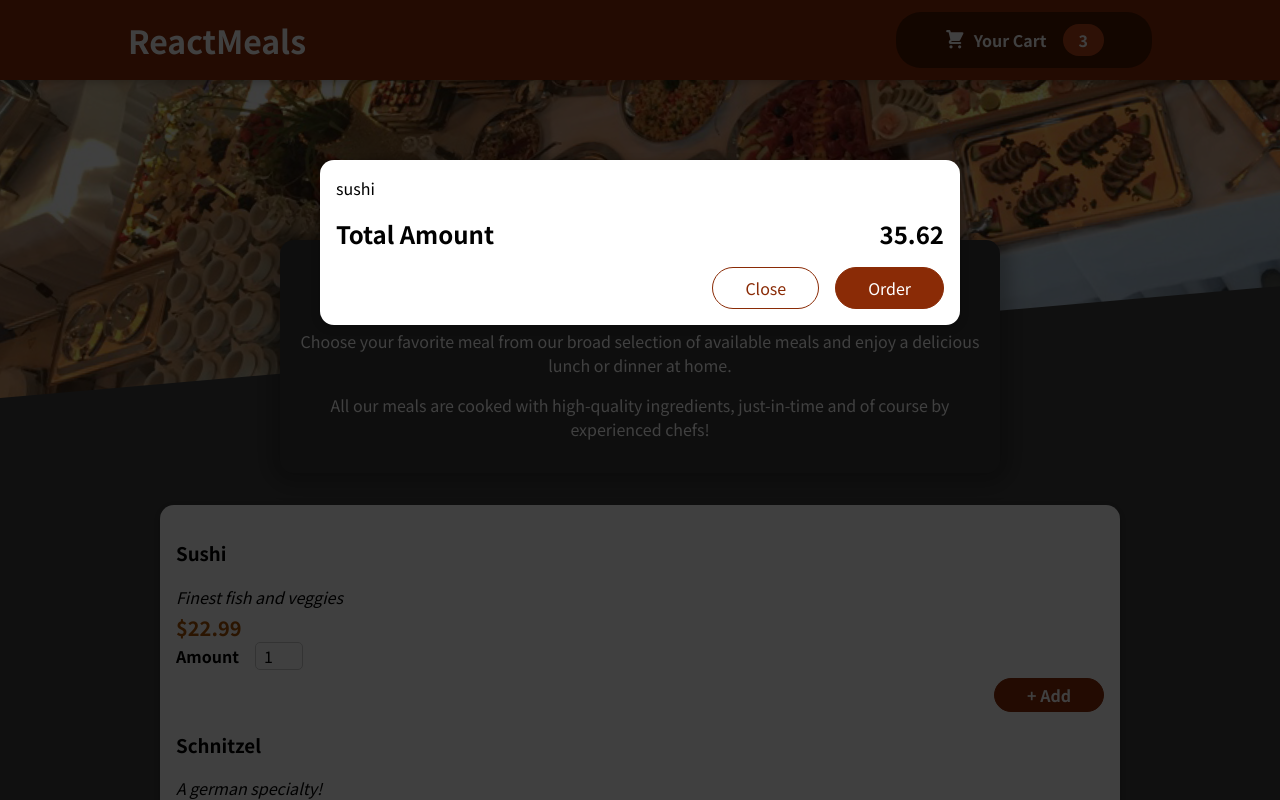
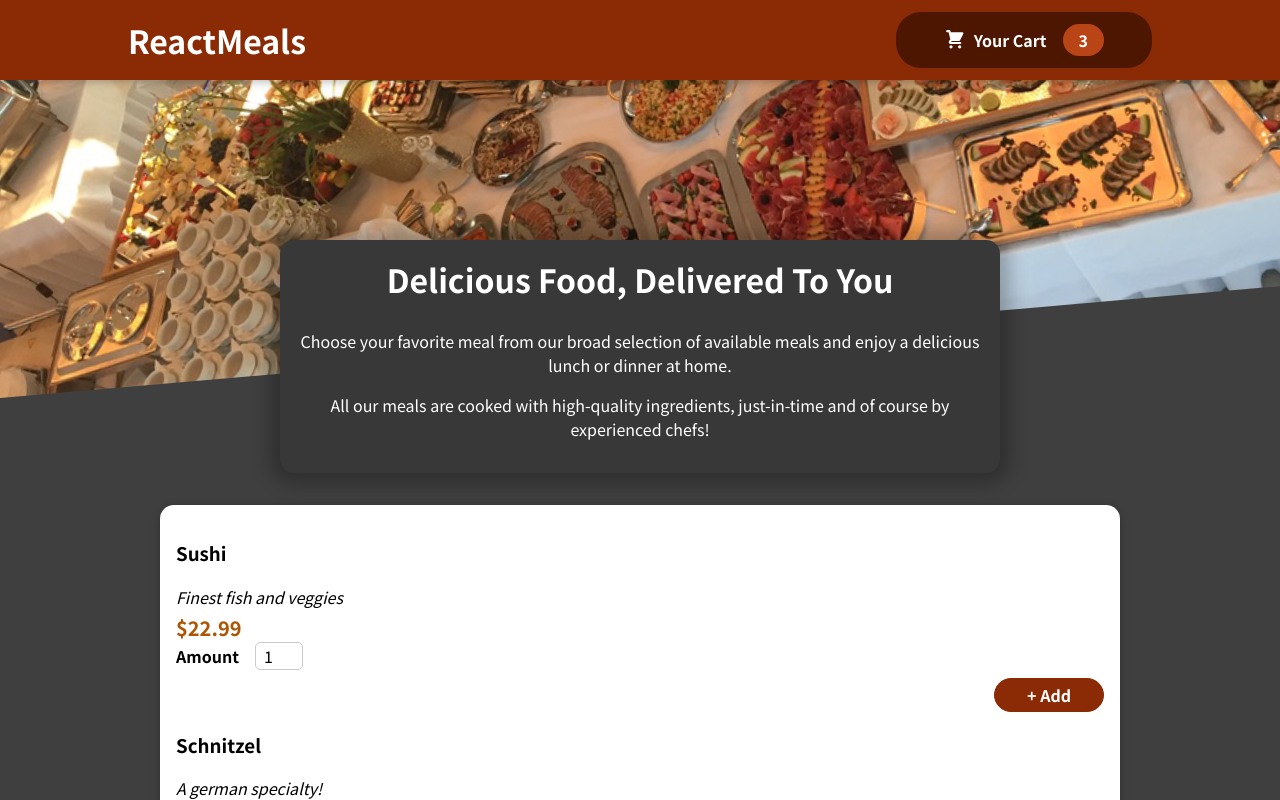
Before and after one commit to TFVO11/maximilian_PracticeProject, a React (Create React App) app: page / in a window 1280 px wide. Shown: the top 800 px of the page. Built offline with nearby package versions, Linux system fonts and the light colour scheme.

Commit message:
add_Cart&Modal state

```diff
--- a/src/App.js
+++ b/src/App.js
@@ -1,14 +1,24 @@
-import React, { Fragment } from 'react';
+import React, { Fragment, useState } from 'react';
 
 import Header from './components/Layout/Header';
 import Meals from './components/Meals/Meals';
 import Cart from './components/Cart/Cart';
 
 function App() {
+  const [cartIsShown, setCartIsShown] = useState(false);
+
+  const shownCartHandler = () => {
+    setCartIsShown(true);
+  };
+
+  const hideCartHandler = () => {
+    setCartIsShown(false);
+  };
+
   return (
     <Fragment>
-      <Cart />
-      <Header />
+      {cartIsShown &&  <Cart onClose={hideCartHandler}/>}
+      <Header onShownCart={shownCartHandler}/>
       <main>
         <Meals />
       </main>
--- a/src/components/Cart/Cart.js
+++ b/src/components/Cart/Cart.js
@@ -5,14 +5,14 @@
     const cartItems = <ul className={classes['cart-items']}>{[{id: 'c1', name: 'sushi', amount: 2, price:12.99}].map(item => <li>{item.name}</li>)}</ul>;
 
     return (
-    <Modal>
+    <Modal onClose={props.onClose}>
         {cartItems}
         <div className={classes.total}>
             <span>Total Amount</span>
             <span>35.62</span>
         </div>
         <div className={classes.actions}>
-            <button className={classes['button--alt']}>Close</button>
+            <button className={classes['button--alt']} onClick={props.onClose} >Close</button>
             <button className={classes.button}>Order</button>
         </div>
     </Modal>
--- a/src/components/Layout/Header.js
+++ b/src/components/Layout/Header.js
@@ -8,7 +8,7 @@
     return <Fragment>
         <header className={classes.header}>
             <h1>ReactMeals</h1>
-            <HeaderCartButton />
+            <HeaderCartButton onClick={props.onShownCart} />
         </header>
         <div className={classes['main-image']}>
             <img src={mealsImage} alt="A table full of delicious food!"/>
--- a/src/components/Layout/HeaderCartButton.js
+++ b/src/components/Layout/HeaderCartButton.js
@@ -2,7 +2,7 @@
 import classes from './HeaderCartButton.module.css';
 
 const HeaderCartButton = props => {
-    return <button className={classes.button}>
+    return <button className={classes.button} onClick={props.onClick}>
         <span className={classes.icon}>
             <CartIcon />
         </span>
--- a/src/components/UI/Modal.js
+++ b/src/components/UI/Modal.js
@@ -4,7 +4,7 @@
 import classes from './Modal.module.css';
 
 const Backdrop = props => {
-    return <div className={classes.backdrop} />
+    return <div className={classes.backdrop} onClick={props.onClose}/>
 };
 
 const ModalOverlay = props => {
@@ -17,7 +17,7 @@
 
 const Modal = props => {
     return <Fragment>
-        {ReactDOM.createPortal(<Backdrop />, portalElement)}
+        {ReactDOM.createPortal(<Backdrop onClose={props.onClose}/>, portalElement)}
         {ReactDOM.createPortal(<ModalOverlay>{props.children}</ModalOverlay>, portalElement)}
     </Fragment>
 };
```
Also changed, not shown: 1 other file (tests, documents, lock files or other folders).
